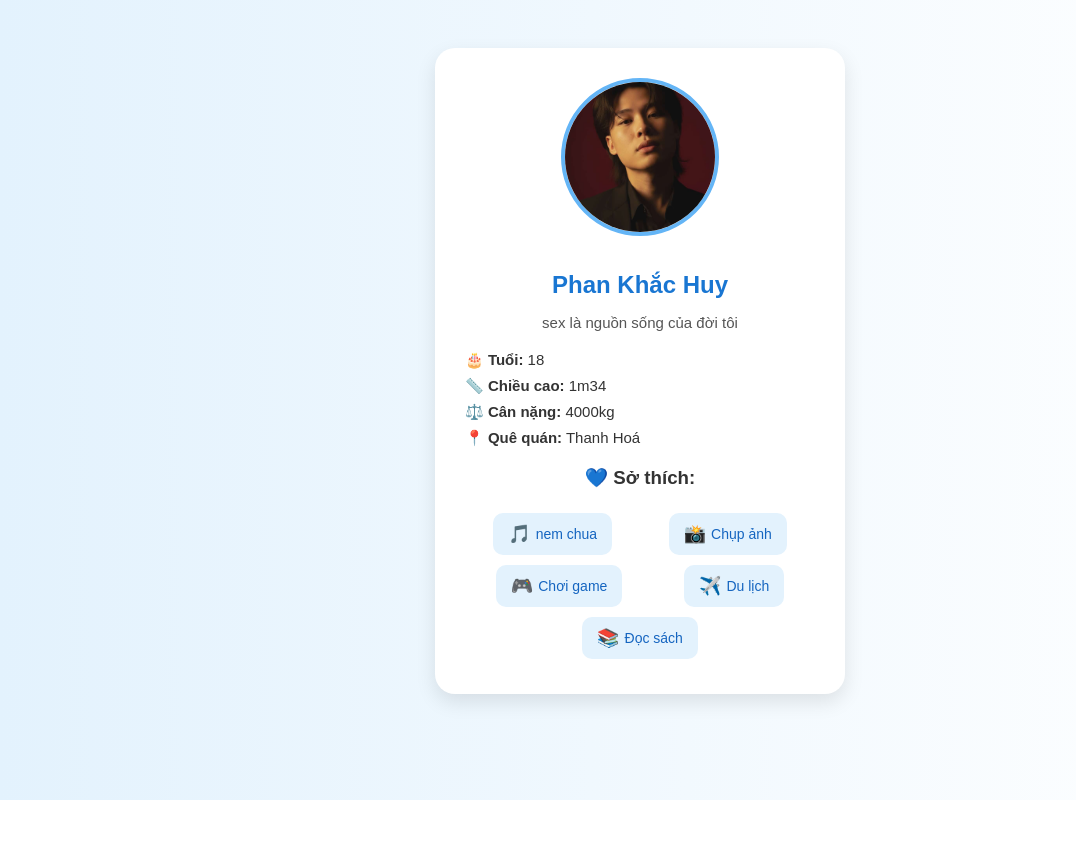
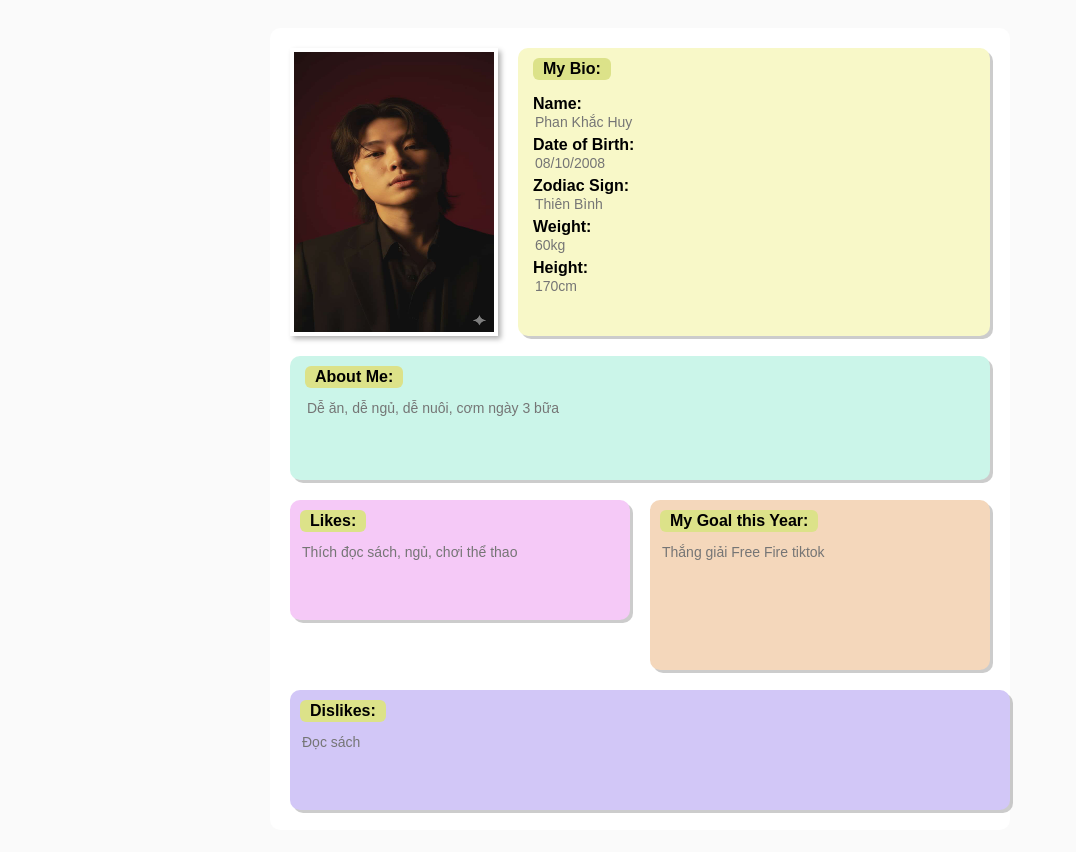
Before and after one commit to caonguyennanam2008-lgtm/website-c-a-t-i-tui, a plain HTML site: page KhacHuy.html in a window 1280 px wide. Shown: the whole page, without its empty margins (0-1076 px from the left). Before the commit the page ends 800 px from the top, so only its background shows below. Drawn offline with Linux system fonts and the light colour scheme.

Commit message:
Update KhacHuy.html
Signed-off-by: caonguyennanam2008-lgtm <caonguyennanam2008@gmail.com>

```diff
--- a/KhacHuy.html
+++ b/KhacHuy.html
@@ -1,109 +1,158 @@
 <!DOCTYPE html>
-<html lang="vi">
+<html lang="en">
+
 <head>
-  <meta charset="UTF-8">
-  <meta name="viewport" content="width=device-width, initial-scale=1.0">
-  <title>Phan Khắc Huy</title>
+  <meta charset="UTF-8" />
+  <meta name="viewport" content="width=device-width, initial-scale=1.0" />
+  <title>My Bio Template</title>
   <style>
     body {
-      font-family: "Poppins", sans-serif;
-      background: linear-gradient(to right, #e3f2fd, #fff);
-      color: #333;
+      font-family: Arial, sans-serif;
+      background-color: #fafafa;
       display: flex;
-      flex-direction: column;
-      align-items: center;
-      padding: 40px;
+      justify-content: center;
+      padding: 20px;
     }
 
-    .card {
-      background: #ffffff;
-      border-radius: 20px;
-      box-shadow: 0 8px 20px rgba(0, 0, 0, 0.1);
-      width: 350px;
-      text-align: center;
-      padding: 30px;
-      transition: transform 0.3s;
+    .container {
+      background-image: linear-gradient(white, white), linear-gradient(90deg, #ddd 1px, transparent 1px), linear-gradient(#ddd 1px, transparent 1px);
+      background-size: 100% 100%, 25px 25px, 25px 25px;
+      background-position: 0 0, 0 0, 0 0;
+      width: 700px;
+      padding: 20px;
+      border-radius: 10px;
     }
 
-    .card:hover {
-      transform: translateY(-10px);
-    }
-
-    .avatar {
-      width: 150px;
-      height: 150px;
-      border-radius: 50%;
-      object-fit: cover;
-      border: 4px solid #64b5f6;
-      margin-bottom: 15px;
-    }
-
-    h1 {
-      font-size: 24px;
-      color: #1976d2;
-      margin-bottom: 10px;
-    }
-
-    p.intro {
-      font-size: 15px;
-      color: #555;
-      margin-bottom: 20px;
-    }
-
-    .info {
-      text-align: left;
-      margin-bottom: 20px;
-    }
-
-    .info p {
-      margin: 8px 0;
-      font-size: 15px;
-    }
-
-    .hobby-list {
+    .row {
       display: flex;
-      justify-content: space-around;
+      gap: 20px;
       flex-wrap: wrap;
     }
 
-    .hobby {
-      background: #e3f2fd;
-      border-radius: 10px;
-      padding: 10px 15px;
-      margin: 5px;
-      font-size: 14px;
-      color: #1565c0;
+    .photo {
+      width: 200px;
+      height: 280px;
+      border: 4px solid white;
+      box-shadow: 3px 3px 5px rgba(0, 0, 0, 0.3);
+      background-color: #f0f0f0;
       display: flex;
       align-items: center;
-      gap: 5px;
+      justify-content: center;
+      font-size: 14px;
+      color: #666;
     }
 
-    .hobby span {
-      font-size: 18px;
+    .box {
+      background-color: #f8f8c8;
+      padding: 10px 15px;
+      border-radius: 10px;
+      box-shadow: 3px 3px 0px rgba(0, 0, 0, 0.2);
+      flex: 1;
+      min-width: 250px;
+    }
+
+    h2 {
+      background-color: #dce289;
+      display: inline-block;
+      padding: 2px 10px;
+      border-radius: 6px;
+      font-size: 16px;
+      margin: 0 0 10px 0;
+    }
+
+    textarea,
+    input {
+      width: 100%;
+      border: none;
+      outline: none;
+      background: none;
+      resize: none;
+      font-family: inherit;
+      font-size: 14px;
+    }
+
+    textarea:focus,
+    input:focus {
+      background-color: #ffffe0;
+    }
+
+    .small-box {
+      border-radius: 10px;
+      box-shadow: 3px 3px 0px rgba(0, 0, 0, 0.2);
+      padding: 10px;
+      flex: 1;
+      min-width: 200px;
+      height: 100px;
+    }
+
+    .pink {
+      background-color: #f5c9f7;
+    }
+
+    .purple {
+      background-color: #d2c7f7;
+    }
+
+    .mint {
+      background-color: #cbf5e9;
+    }
+
+    .peach {
+      background-color: #f4d7bb;
+      height: 150px;
+    }
+
+    label {
+      font-weight: bold;
+      display: block;
+      margin-top: 5px;
     }
   </style>
 </head>
+
 <body>
-  <div class="card">
-    <img src="KhacHuy.jpg" alt="Ảnh cá nhân" class="avatar">
-    <h1>Phan Khắc Huy</h1>
-    <p class="intro">sex là nguồn sống của đời tôi</p>
+  <div class="container">
 
-    <div class="info">
-      <p><strong>🎂 Tuổi:</strong> 18</p>
-      <p><strong>📏 Chiều cao:</strong> 1m34</p>
-      <p><strong>⚖️ Cân nặng:</strong> 4000kg</p>
-      <p><strong>📍 Quê quán:</strong> Thanh Hoá</p>
+    <div class="row">
+      <img src="KhacHuy.jpg" alt="Ảnh cá nhân" class="photo">
+
+      <div class="box">
+        <h2>My Bio:</h2>
+        <label>Name:</label>
+        <input type="text" placeholder="Phan Khắc Huy" />
+        <label>Date of Birth:</label>
+        <input type="text" placeholder="08/10/2008" />
+        <label>Zodiac Sign:</label>
+        <input type="text" placeholder="Thiên Bình" />
+        <label>Weight:</label>
+        <input type="text" placeholder="60kg" />
+        <label>Height:</label>
+        <input type="text" placeholder="170cm" />
+      </div>
     </div>
 
-    <h3>💙 Sở thích:</h3>
-    <div class="hobby-list">
-      <div class="hobby"><span>🎵</span> nem chua </div>
-      <div class="hobby"><span>📸</span> Chụp ảnh</div>
-      <div class="hobby"><span>🎮</span> Chơi game</div>
-      <div class="hobby"><span>✈️</span> Du lịch</div>
-      <div class="hobby"><span>📚</span> Đọc sách</div>
+    <div class="box mint" style="margin-top:20px;">
+      <h2>About Me:</h2>
+      <textarea rows="4" placeholder="Dễ ăn, dễ ngủ, dễ nuôi, cơm ngày 3 bữa"></textarea>
     </div>
+
+    <div class="row" style="margin-top:20px;">
+      <div class="small-box pink">
+        <h2>Likes:</h2>
+        <textarea rows="3" placeholder="Thích đọc sách, ngủ, chơi thể thao"></textarea>
+      </div>
+      <div class="small-box peach">
+        <h2>My Goal this Year:</h2>
+        <textarea rows="5" placeholder="Thắng giải Free Fire tiktok"></textarea>
+      </div>
+    </div>
+
+    <div class="small-box purple" style="margin-top:20px; width:100%;">
+      <h2>Dislikes:</h2>
+      <textarea rows="3" placeholder="Đọc sách"></textarea>
+    </div>
+
   </div>
 </body>
+
 </html>
```
